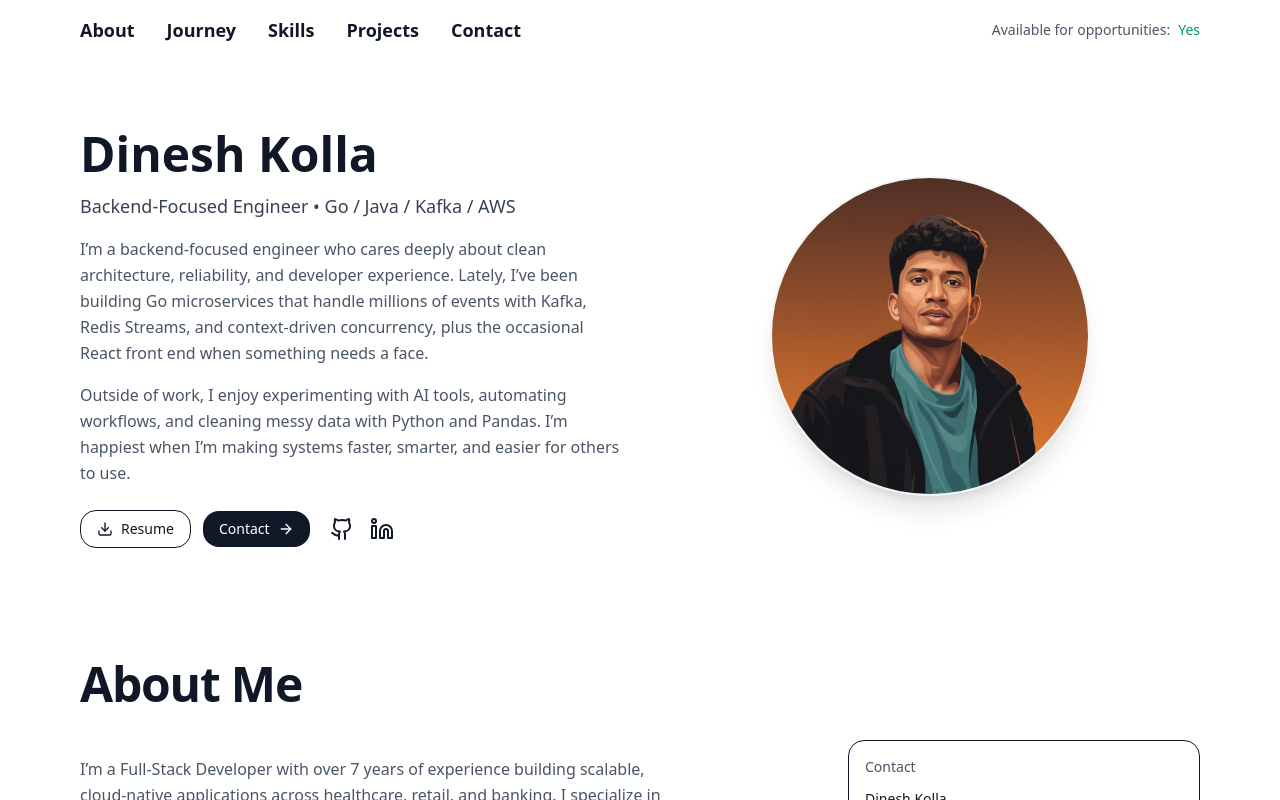
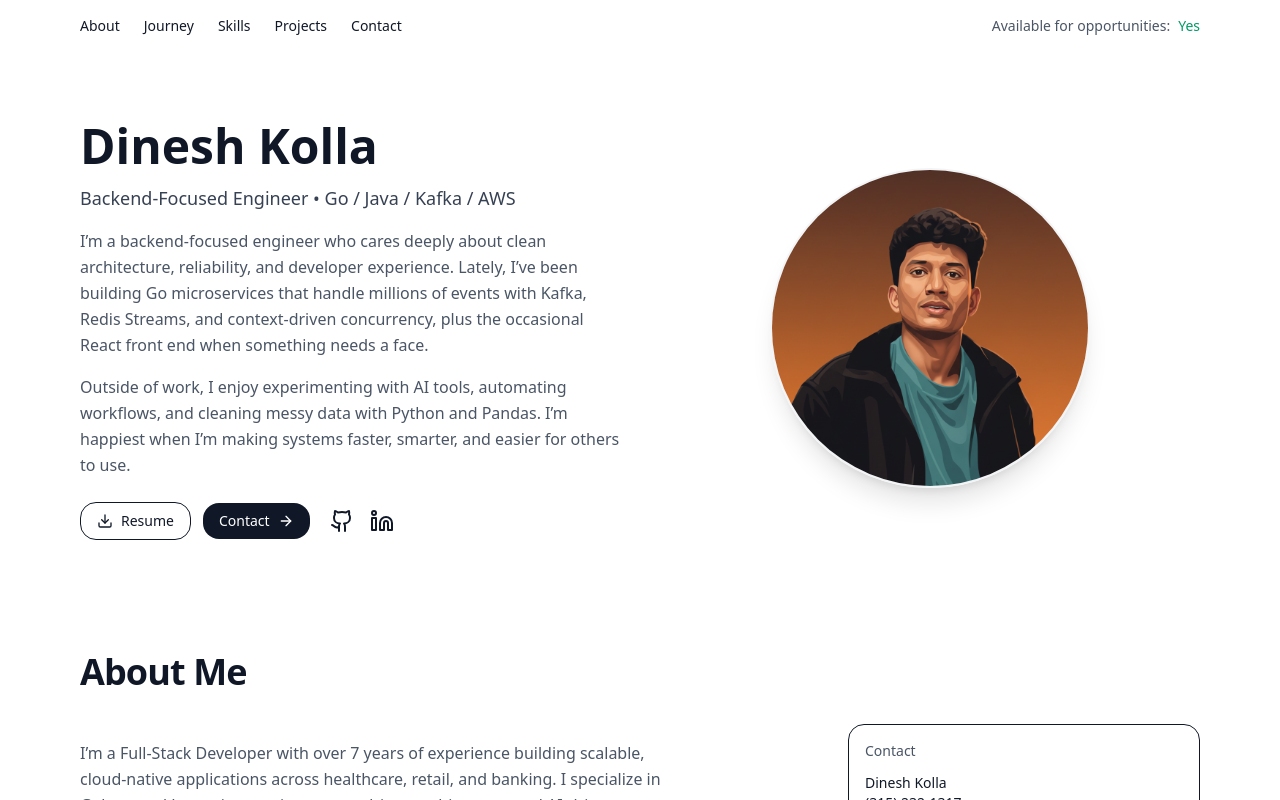
Before and after one commit to Kolla1997/My-Portfolio, a React (Vite) app: page / in a window 1280 px wide. Shown: the top 800 px of the page. Built offline with nearby package versions, Linux system fonts and the light colour scheme.

Commit message:
Updated Nav bar

```diff
--- a/src/App.tsx
+++ b/src/App.tsx
@@ -122,7 +122,7 @@ function SectionTitle({ label, kicker }: { label: string; kicker?: string }) {
           {kicker}
         </span>
       )}
-      <h2 className="text-4xl font-bold tracking-tight sm:text-5xl">{label}</h2>
+  <h2 className="text-3xl font-bold tracking-tight sm:text-4xl">{label}</h2>
     </div>
   );
 }
@@ -156,12 +156,12 @@ export default function AboutPortfolio() {
       {/* Nav */}
       <header className="sticky top-0 z-40 bg-white/70 backdrop-blur">
         <div className="mx-auto flex max-w-6xl items-center justify-between px-4 py-4">
-          <nav className="flex gap-8">
-            <a className="text-lg font-bold hover:opacity-70" href="#about">About</a>
-            <a className="text-lg font-bold hover:opacity-70" href="#timeline">Journey</a>
-            <a className="text-lg font-bold hover:opacity-70" href="#skills">Skills</a>
-            <a className="text-lg font-bold hover:opacity-70" href="#projects">Projects</a>
-            <a className="text-lg font-bold hover:opacity-70" href="#contact">Contact</a>
+          <nav className="flex gap-6">
+            <a className="text-sm font-medium hover:opacity-70" href="#about">About</a>
+            <a className="text-sm font-medium hover:opacity-70" href="#timeline">Journey</a>
+            <a className="text-sm font-medium hover:opacity-70" href="#skills">Skills</a>
+            <a className="text-sm font-medium hover:opacity-70" href="#projects">Projects</a>
+            <a className="text-sm font-medium hover:opacity-70" href="#contact">Contact</a>
           </nav>
           <div className="hidden md:flex items-center gap-2">
             <span className="text-sm text-gray-600">Available for opportunities:</span>
@@ -197,7 +197,7 @@ export default function AboutPortfolio() {
                   key={href}
                   href={href}
                   onClick={() => setNavOpen(false)}
-                  className="block py-3 text-lg font-bold hover:opacity-70"
+                  className="block py-3 text-base font-medium hover:opacity-70"
                 >
                   {label}
                 </a>
@@ -215,7 +215,7 @@ export default function AboutPortfolio() {
               {PROFILE.name}
             </h1>
             <p className="mt-2 text-lg text-gray-700">{PROFILE.role}</p>
-            <div className="mt-4 max-w-prose text-gray-600 space-y-4">
+            <div className="mt-4 max-w-prose text-gray-600 space-y-4 dpsd dpsd-tight">
               {PROFILE.summary.split(/\n\s*\n/).map((para, idx) => (
                 <p key={idx} className="leading-relaxed">
                   {para}
```
